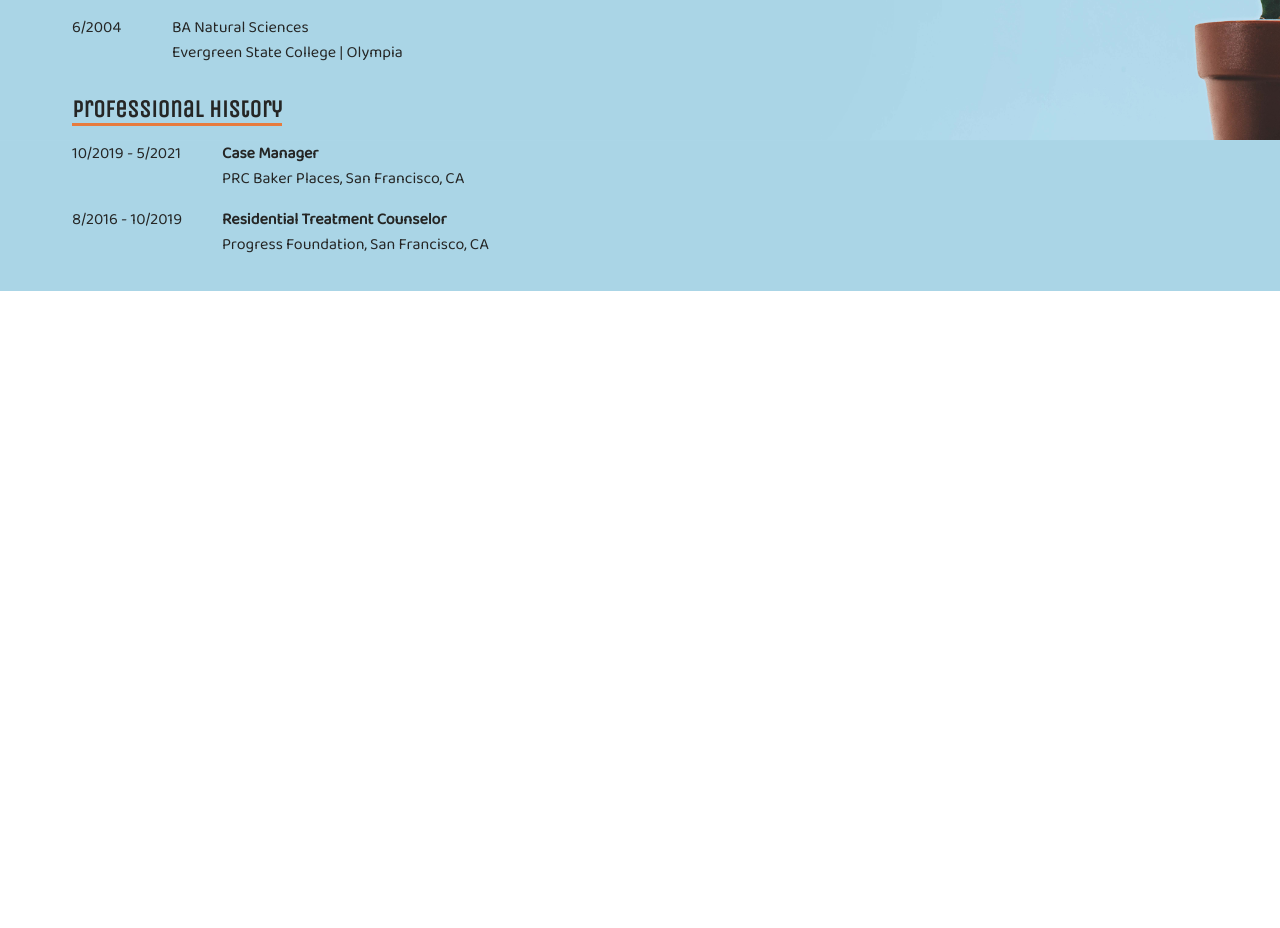
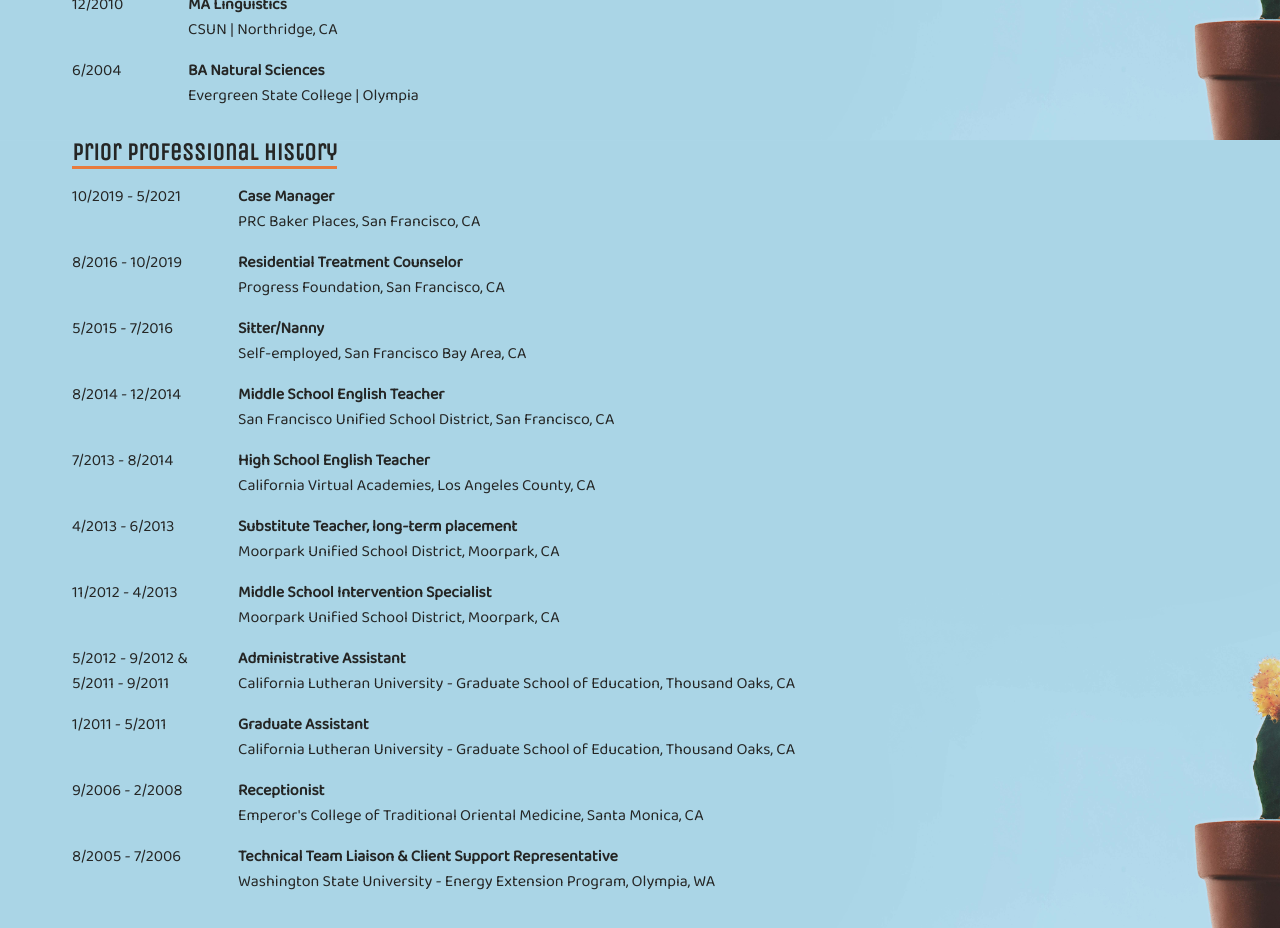
Before and after one commit to erininabox/portfolio-v1, a React (Create React App) app: page /resume in a window 1280 px wide. Shown: the part 660-1588 px from the top of the page. Before the commit the page ends 951 px from the top, so only its background shows below. Built offline with nearby package versions, Linux system fonts and the light colour scheme; a web font is replaced by a local one.

Commit message:
everything

```diff
--- a/package.json
+++ b/package.json
@@ -2,6 +2,7 @@
   "name": "portfolio-v1",
   "version": "0.1.0",
   "private": true,
+  "homepage": "http://erininabox.com",
   "dependencies": {
     "@testing-library/jest-dom": "^5.14.1",
     "@testing-library/react": "^11.2.7",
--- a/src/App.css
+++ b/src/App.css
@@ -77,17 +77,23 @@
   padding: 5px 15px;
   margin: 5px;
 }
-/* .skill-hp {
-  border-radius: 50px;
-  background: #166b3e;
-  color: #ffffff;
-  border: 2px solid #252625;
-  font-weight: bold;
-  padding: 0px 10px;
-  margin: 5px;
-  letter-spacing: 2px;
-} */
 .resume-component {
   margin: auto;
   padding: 10px 15vw 10px 5vw;
 }
+
+.contact-items {
+  border: 0;
+  display: flex;
+  flex-wrap: nowrap;
+  font-weight: 600;
+  margin: 15px 0px;
+}
+.contact-icon {
+  max-width: 20px;
+  padding: 0px 5px 6px 0;
+}
+.contact-text {
+  justify-self: flex-start;
+  padding: 0px 5px;
+}
--- a/src/components/Footer.jsx
+++ b/src/components/Footer.jsx
@@ -3,6 +3,8 @@
 import linkedinicon from "../img/icons/linkedin.svg";
 import githubicon from "../img/icons/github.svg";
 import resumeicon from "../img/icons/file-text.svg";
+import {Link} from 'react-router-dom';
+import resume from '../files/Halden-Erin.pdf';
 
 function Footer() {
   return (
@@ -11,27 +13,27 @@
         <a
           href="https://www.linkedin.com/in/erininabox"
           className="link-list-items"
-          target="_blank"
+          target="_blank" rel="noreferrer"
         >
           <img src={linkedinicon} className="icon" alt="Linked In" />
         </a>
         <a
           href="https://github.com/erininabox"
           className="link-list-items"
-          target="_blank"
+          target="_blank" rel="noreferrer"
         >
           <img src={githubicon} className="icon" alt="Github" />
         </a>
         <a
           href="mailto:erinhalden@erininabox.com"
           className="link-list-items"
-          target="_blank"
+          target="_blank" rel="noreferrer"
         >
           <img src={aticon} className="icon" alt="Email me" />
         </a>
-        <a href="../files/Halden-Erin.pdf" className="link-list-items" download>
+        <Link to={resume} className="link-list-items" download>
           <img src={resumeicon} className="icon" alt="Resume file" />
-        </a>
+        </Link>
       </span>
     </footer>
   );
--- a/src/components/Header.jsx
+++ b/src/components/Header.jsx
@@ -1,15 +1,14 @@
 import { Link } from "react-router-dom";
 import "../styles/header.css";
-import aticon from "../img/icons/at-sign.svg";
-import linkedinicon from "../img/icons/linkedin.svg";
-import githubicon from "../img/icons/github.svg";
-import resumeicon from "../img/icons/file-text.svg";
 
 function Header() {
   return (
     <nav className="header">
       <span className="title-name">
         <Link to="/">Erin Halden</Link>
+        <span className="profession-title">
+          Full stack web developer
+        </span>
       </span>
 
       <div className="list-container">
@@ -20,7 +19,9 @@
           <Link className="link-list-items" to="./resume">
             Experience
           </Link>
+          <Link className="link-list-items" to="./contact">Contact Me</Link>
         </span>
+
 
 
       </div>
--- a/src/components/Resume.jsx
+++ b/src/components/Resume.jsx
@@ -61,44 +61,148 @@
           <h2 className="emphasis-text">Education</h2>
           <p className="degree">
             <span className="degree-year">9/2021</span>
-            <span className="degree-name">
+            <span className="degree-text">
+              <span className="degree-title">
                 Software Engineering Immersive
-              <br />
+              </span>
+              <span className="degree-school-location">
                 General Assembly | San Francisco
+              </span>
             </span>
           </p>
           <p className="degree">
             <span className="degree-year">12/2010</span>
-            <span className="degree-name">
-              MA Linguistics
-              <br />
+            <span className="degree-text">
+              <span className="degree-title">MA Linguistics</span>
+              <span className="degree-school-location">
                 CSUN | Northridge, CA
+              </span>
             </span>
           </p>
           <p className="degree">
             <span className="degree-year">6/2004</span>
-            <span className="degree-name">
-              BA Natural Sciences
-              <br />
+            <span className="degree-text">
+              <span className="degree-title">BA Natural Sciences</span>
+              <span className="degree-school-location">
                 Evergreen State College | Olympia
+              </span>
             </span>
           </p>
         </div>
 
         <div className="resume-section">
-          <h2 className="emphasis-text resume-section">Professional History</h2>
+          <h2 className="emphasis-text resume-section">
+            Prior Professional History
+          </h2>
           <p className="job">
             <span className="job-years">10/2019 - 5/2021</span>
             <span className="job-text">
-                <span className="job-title">Case Manager</span><br />
-                <span className="job-company-location">PRC Baker Places, San Francisco, CA</span>
+              <span className="job-title">Case Manager</span>
+              <span className="job-company-location">
+                PRC Baker Places, San Francisco, CA
+              </span>
             </span>
           </p>
           <p className="job">
             <span className="job-years">8/2016 - 10/2019</span>
             <span className="job-text">
-                <span className="job-title">Residential Treatment Counselor</span><br />
-                <span className="job-company-location">Progress Foundation, San Francisco, CA</span>
+              <span className="job-title">Residential Treatment Counselor</span>
+              <span className="job-company-location">
+                Progress Foundation, San Francisco, CA
+              </span>
+            </span>
+          </p>
+          <p className="job">
+            <span className="job-years">5/2015 - 7/2016 </span>
+            <span className="job-text">
+              <span className="job-title">Sitter/Nanny </span>
+              <span className="job-company-location">
+                Self-employed, San Francisco Bay Area, CA{" "}
+              </span>
+            </span>
+          </p>
+          <p className="job">
+            <span className="job-years">8/2014 - 12/2014 </span>
+            <span className="job-text">
+              <span className="job-title">Middle School English Teacher </span>
+              <span className="job-company-location">
+                San Francisco Unified School District, San Francisco, CA{" "}
+              </span>
+            </span>
+          </p>
+          <p className="job">
+            <span className="job-years">7/2013 - 8/2014 </span>
+            <span className="job-text">
+              <span className="job-title">High School English Teacher </span>
+              <span className="job-company-location">
+                California Virtual Academies, Los Angeles County, CA{" "}
+              </span>
+            </span>
+          </p>
+          <p className="job">
+            <span className="job-years">4/2013 - 6/2013 </span>
+            <span className="job-text">
+              <span className="job-title">
+                Substitute Teacher, long-term placement
+              </span>
+              <span className="job-company-location">
+                Moorpark Unified School District, Moorpark, CA{" "}
+              </span>
+            </span>
+          </p>
+          <p className="job">
+            <span className="job-years">11/2012 - 4/2013 </span>
+            <span className="job-text">
+              <span className="job-title">
+                Middle School Intervention Specialist{" "}
+              </span>
+              <span className="job-company-location">
+                Moorpark Unified School District, Moorpark, CA{" "}
+              </span>
+            </span>
+          </p>
+          <p className="job">
+            <span className="job-years">
+              5/2012 - 9/2012 & 5/2011 - 9/2011{" "}
+            </span>
+            <span className="job-text">
+              <span className="job-title">Administrative Assistant </span>
+              <span className="job-company-location">
+                California Lutheran University - Graduate School of Education,
+                Thousand Oaks, CA{" "}
+              </span>
+            </span>
+          </p>
+          <p className="job">
+            <span className="job-years">1/2011 - 5/2011 </span>
+            <span className="job-text">
+              <span className="job-title">Graduate Assistant </span>
+              <span className="job-company-location">
+                California Lutheran University - Graduate School of Education,
+                Thousand Oaks, CA{" "}
+              </span>
+            </span>
+          </p>
+          <p className="job">
+            <span className="job-years">9/2006 - 2/2008</span>
+            <span className="job-text">
+              <span className="job-title">Receptionist </span>
+              <span className="job-company-location">
+                Emperor's College of Traditional Oriental Medicine, Santa
+                Monica, CA{" "}
+              </span>
+            </span>
+          </p>
+          <p className="job">
+            <span className="job-years">8/2005 - 7/2006 </span>
+            <span className="job-text">
+              <span className="job-title">
+                Technical Team Liaison & Client Support Representative{" "}
+              </span>
+              <span className="job-company-location">
+                Washington State University - Energy Extension Program, Olympia,
+                WA{" "}
+              </span>
             </span>
           </p>
         </div>
--- a/src/styles/header.css
+++ b/src/styles/header.css
@@ -17,22 +17,30 @@
     font-size: 1.5em;
 }
 
+.list-container {
+    display: flex;
+    align-self: stretch;
+    margin-top: 5px;
+}
 .link-list, .link-list-items, .icon-list {
     color: #252625;
     text-decoration: none;
     list-style-type: none;
     font-family: "Unica One", sans-serif;
 }
-
 .link-list-items {
     margin: 10px;
 }
-.list-container {
-    display: flex;
-}
+.profession-title {
+    font-family: "Unica One";
+    font-size: .5em;
+    display: block;
+    padding: 10px;
+
+  }
 @media screen and (max-width: 700px) {
     .header {
-        font-size: 16pt;
+        font-size: 14pt;
         display: flex;
         flex-direction: row;
         flex-wrap: wrap;
@@ -48,6 +56,9 @@
     .link-list, .icon-list {
         padding: 5px;
     }
+    .link-list-items {
+        display: inline-block;
+    }
 }
 .icon {
     font-size: medium;
--- a/src/styles/portfolio.css
+++ b/src/styles/portfolio.css
@@ -21,6 +21,10 @@
     min-width: 300px;
     border: solid 1px;
 }
+.portfolio-link {
+    margin-right: 10px;
+    font-weight: bold;
+}
 @media screen and (max-width: 700px) {
     .portfolio-item {
         display: flex;
--- a/src/styles/resume.css
+++ b/src/styles/resume.css
@@ -33,24 +33,45 @@
 /* Education Section */
 .degree {
     padding: 0px;
-    display: flex;
-    flex-wrap: nowrap;
+    display: grid;
+    grid-gap: 1rem;
+    grid-template-columns: 100px auto;
+    grid-template-rows: 1fr;
+    grid-template-areas: "degree-year degree-text";
 }
+.degree-text {
 
+}
 .degree-year {
     width: 100px;
+}
+.degree-title {
+    font-weight: 600;
+    display: block;
+}
+.degree-school-location {
+    display: block;
 }
 
 /* Experience Section */
 .job {
     padding: 0px;
-    display: flex;
-    flex-wrap: nowrap;
-}
-
-.job-years {
-    width: 150px;
+    display: grid;
+    grid-gap: 1rem;
+    grid-template-columns: 150px auto;
+    grid-template-rows: 1fr;
+    grid-template-areas: "job-years job-text";
 }
 .job-title {
     font-weight: 600;
+    display: block;
 }
+.job-company-location {
+    display: block;
+}
+
+@media screen and (max-width: 700px) {
+    .job, .job-title, .job-company-location, .degree, .degree-title, .degree-school-location{
+        display: block;
+    }
+}
```
Also changed, not shown: src/components/Contact.jsx (+49 -0 lines), src/components/Portfolio.jsx (+14 -9 lines). Lines whose indentation alone changed are shown as unchanged.
